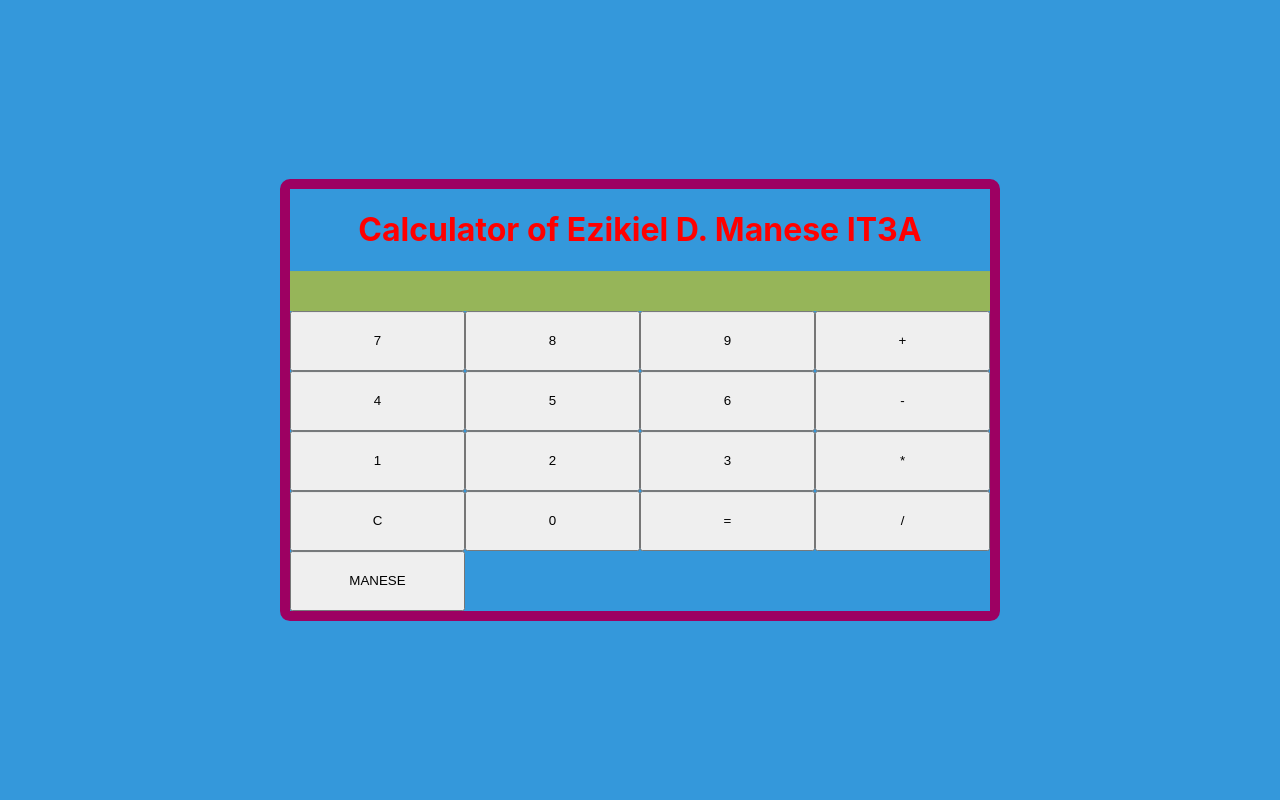
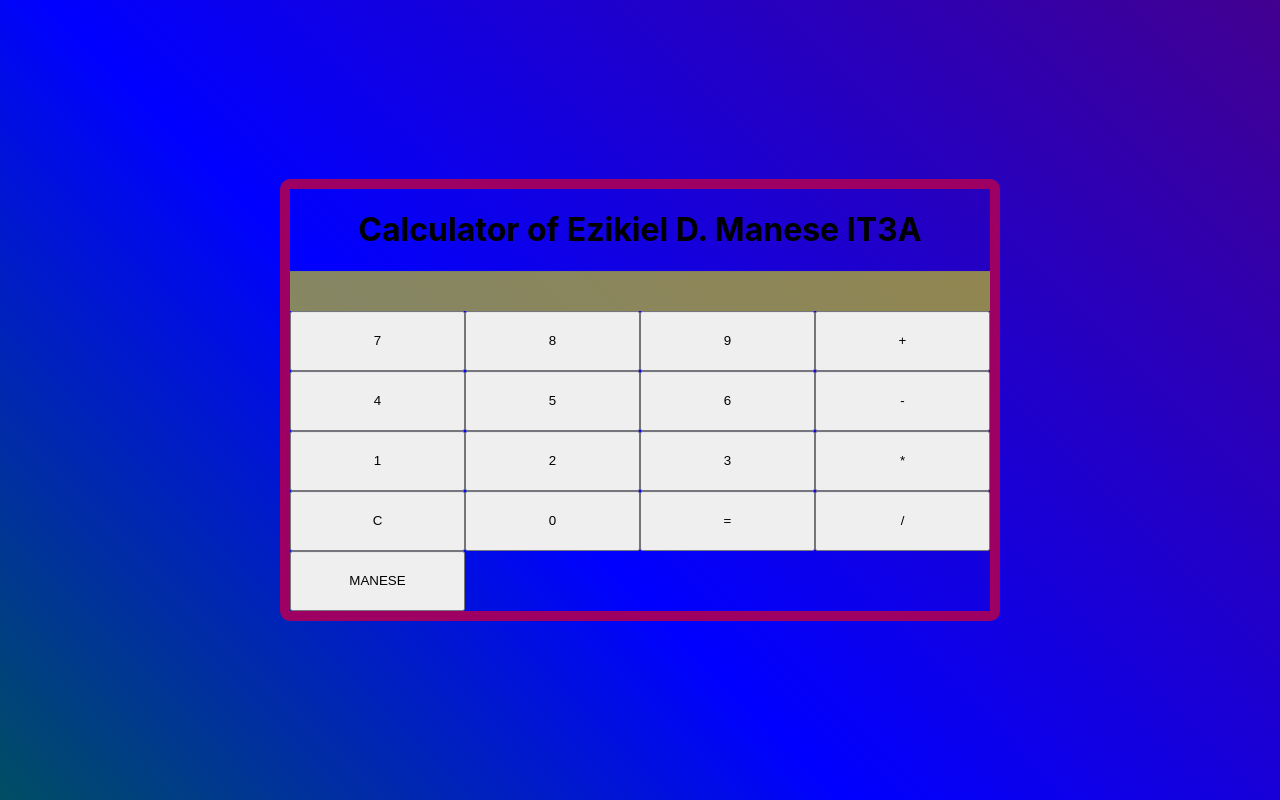
Before and after one commit to Ezikiel2023/prelimexam, a React (Create React App) app: page / in a window 1280 px wide. Built offline with nearby package versions, Linux system fonts and the light colour scheme.

Commit message:
Update App.css

```diff
--- a/src/App.css
+++ b/src/App.css
@@ -52,10 +52,16 @@ body {
   justify-content: center;
   align-items: center;
   min-height: 100vh;
-  background-color: #3498db;
-  color: red;
+  background: linear-gradient(45deg, red, orange, yellow, green, blue, indigo, violet);
+  background-size: 400% 400%;
+  animation: rainbow 10s ease infinite;
 }
 
+@keyframes rainbow {
+  0% { background-position: 0% 50%; }
+  50% { background-position: 100% 50%; }
+  100% { background-position: 0% 50%; }
+}
 .CalDisplay:hover {
   background-color: yellow;
 }
```
